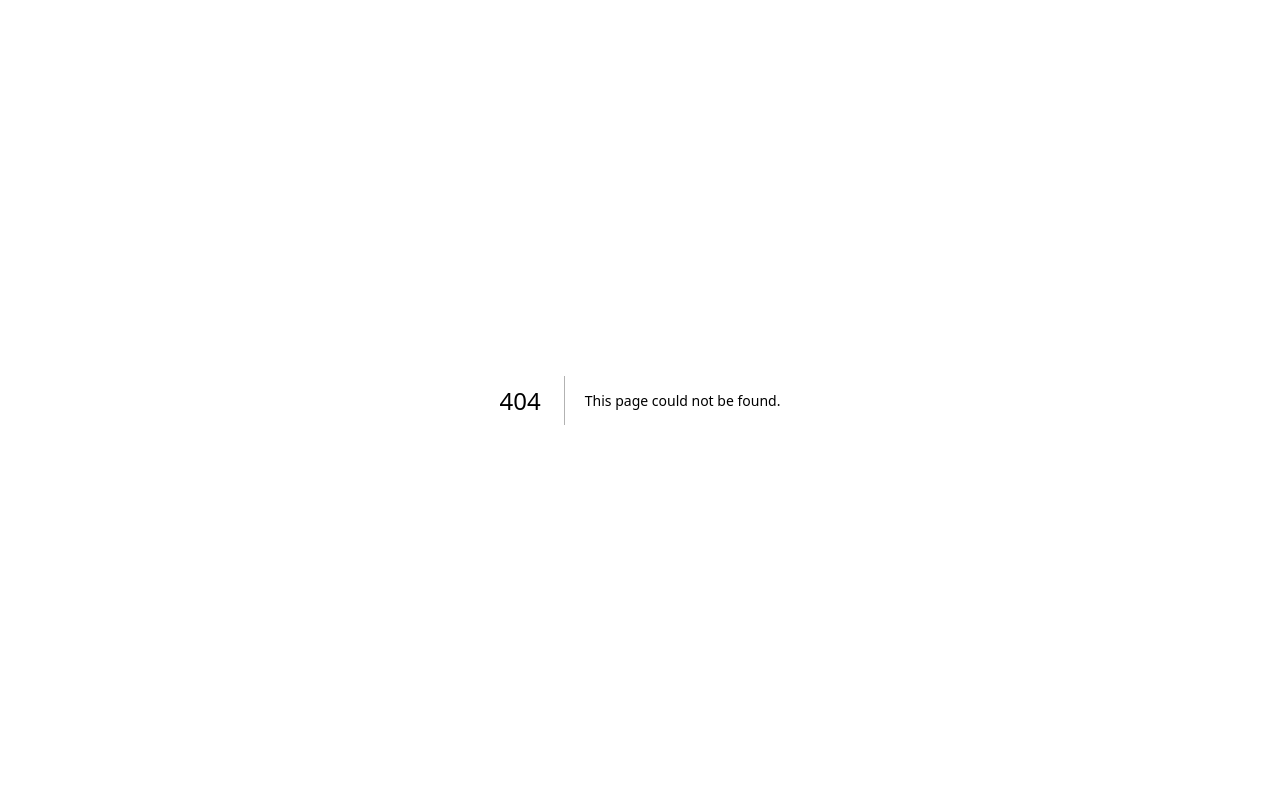
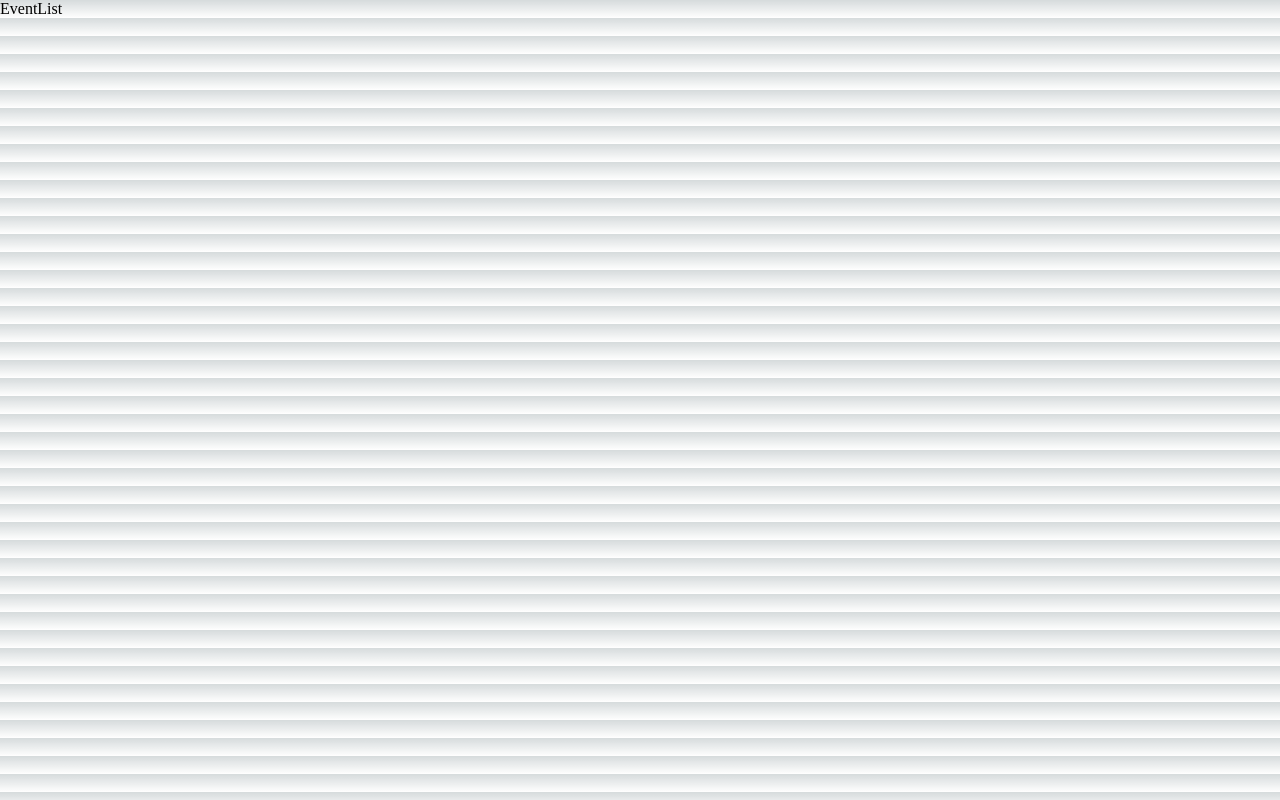
Before and after one commit to jasmeets-6575/learning-nextjs, a Next.js app in the folder by-codevolution/02-pre-rendering/: page /events in a window 1280 px wide. Before the commit this address had no page. Built offline with nearby package versions, Linux system fonts and the light colour scheme; data requests are answered from the project's data file.

Commit message:
fetching data on client side

```diff
--- /dev/null
+++ b/by-codevolution/02-pre-rendering/pages/events.js
@@ -0,0 +1,19 @@
+const EventList = () => {
+  return <div>EventList</div>;
+};
+
+export default EventList;
+
+export async function getServerSideProps(context) {
+  const { query } = context;
+  const { category } = query;
+  const queryString = category ? "category=sports" : "";
+  const resp = await fetch(`http://localhost:4000/events?${queryString}`);
+  const data = await resp.json();
+
+  return {
+    props: {
+      eventList: data,
+    },
+  };
+}
```
